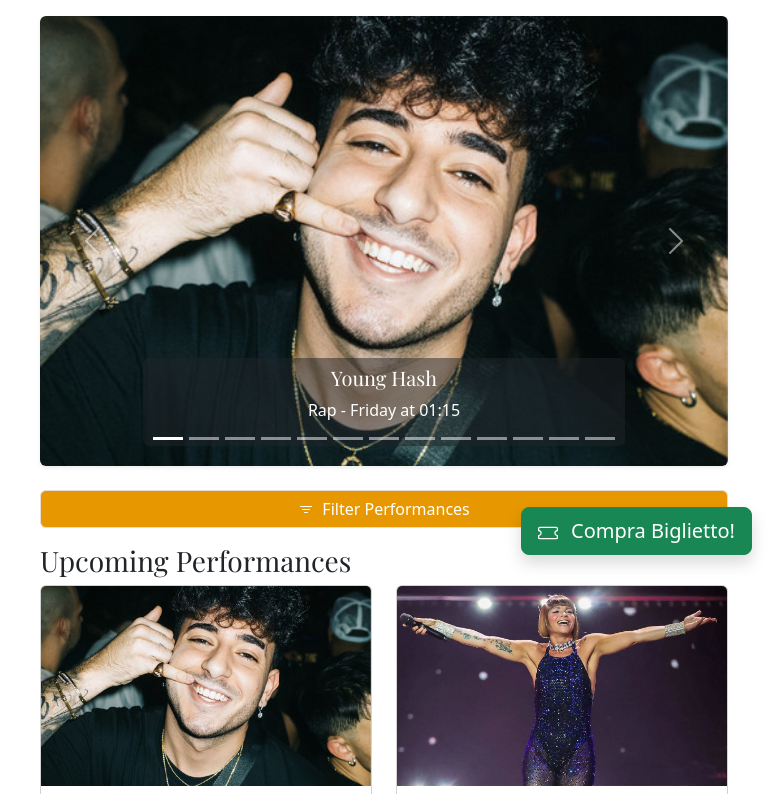
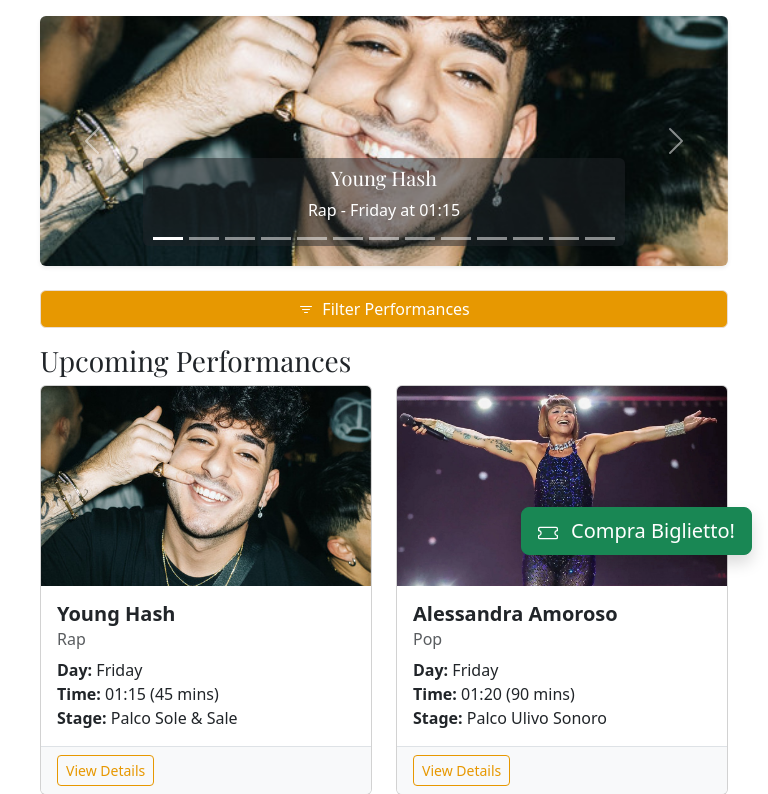
Before and after one commit to Giuseppeclv008/esameIAW20242025, a Flask app: page / in a window 768 px wide. Shown: the part 229-1023 px from the top of the page. Run offline with Flask 3, Linux system fonts and the light colour scheme; data comes from the database, SQL or seed files in the repository; both versions use the stored data as it was after the commit.

Commit message:
modified carousel

```diff
--- a/static/css/style_festival.css
+++ b/static/css/style_festival.css
@@ -30,6 +30,24 @@
     padding: 1rem;
     padding-bottom: 100px;
 }
+
+
+
+/* Carousel Styling */
+.mycarousel .carousel-item {
+    height: 450px; /* Altezza fissa per tutti gli item del carousel */
+
+    background-color: #f0f0f0; /* Colore di sfondo per vedere l'area se l'immagine non carica o è più piccola */
+}
+
+.mycarousel .carousel-item img {
+    object-fit: cover;
+    width: 100%;
+    height: 100%; /* Fai sì che l'immagine riempia l'altezza del carousel-item */
+
+}
+
+
 
 /* Footer styling */
 footer.footer {
@@ -222,11 +240,23 @@
     main {
         padding-top: 240px !important;
     }
+
+    .mycarousel .carousel-item {
+        height: 300px; /* Altezza ridotta per mobile */
+    }
+
 }
 
 @media (min-width: 577px) and (max-width: 768px) {
     main {
         padding-top: 200px !important;
+    }
+    .mycarousel .carousel-item {
+        height: 250px; /* Altezza ulteriormente ridotta */
+    }
+    .mycarousel .carousel-inner {
+
+        height: 100%;
     }
 }
 
--- a/templates/home_festival.html
+++ b/templates/home_festival.html
@@ -19,11 +19,12 @@
                     aria-label="Slide {{ loop.index }}"></button>
                 {% endfor %}
             </div>
-            <div class="carousel-inner rounded" style="max-height: 450px;">
+            <div class="carousel-inner rounded">
                 {% for perf_item in carousel_performances %}
                 <div class="carousel-item {{ 'active' if loop.first else '' }}">
-                    <img src="{{ url_for('static', filename=perf_item.image_path) }}" class="d-block w-100"
-                        alt="{{ perf_item.artist_name }}" style="object-fit: cover; height: 100%; max-height: 450px;">
+                    <img src="{{ url_for('static', filename=perf_item.image_path if perf_item.image_path else 'images/misc/placeholder.png') }}"
+                        class="d-block w-100" alt="{{ perf_item.artist_name }}">
+
                     <div class="carousel-caption d-none d-md-block bg-dark bg-opacity-50 p-2 rounded">
                         <h5 style="font-family: 'Playfair Display', serif;">{{ perf_item.artist_name }}</h5>
                         <p>{{ perf_item.genre }} - {{ perf_item.day }} at {{ perf_item.start_time }}</p>
```
Also changed, not shown: festival.db.
